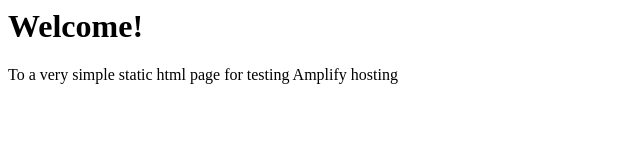
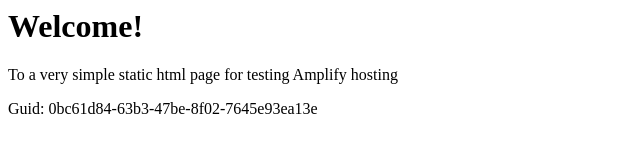
Before and after one commit to aws-aemilia-sfo/Github-PR-Commit-Integration-Test-DoNotTouch-Gith-OKSLNVO2-v1-prod-us-west-1, a website: page src/index.html in a window 1280 px wide. Shown: the whole page, without its empty margins (0-640 px from the left). Drawn offline with Linux system fonts and the light colour scheme.

Commit message:
commit from integ tests

```diff
--- a/src/index.html
+++ b/src/index.html
@@ -1,3 +1,5 @@
+
+
 <html lang="en">
 
 <head>
@@ -10,6 +12,6 @@
 <body>
     <h1>Welcome!</h1>
     <p>To a very simple static html page for testing Amplify hosting</p>
-</body>
+    <p>Guid: 0bc61d84-63b3-47be-8f02-7645e93ea13e</p></body>
 
 </html>
```
